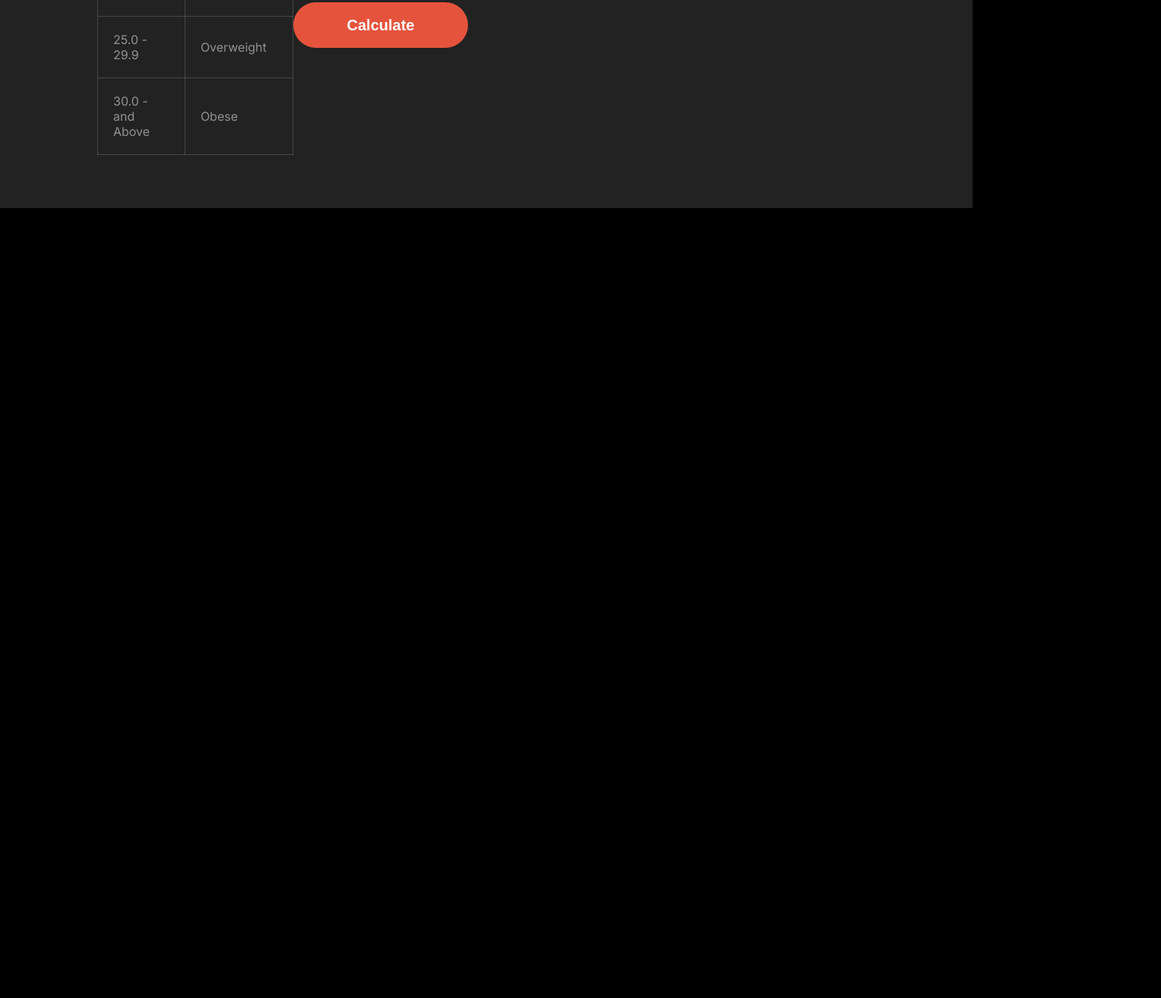
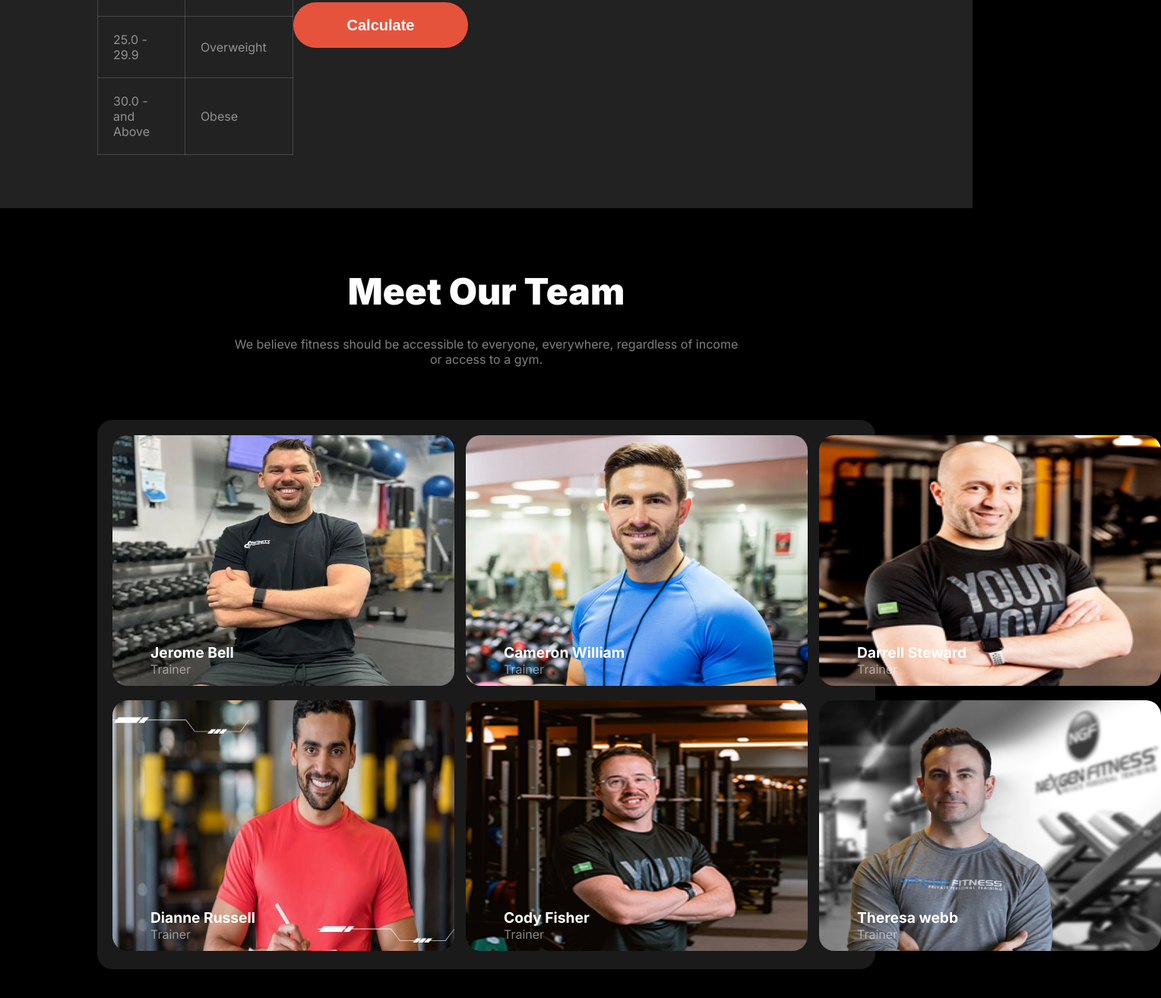
Before and after one commit to nakib-abid/Fitness-gym, a plain HTML site: page index.html in a window 1280 px wide. Shown: the part 2663-3977 px from the top of the page at 76% size, 1528 px wide, since content can reach past the window. Before the commit the page ends 2937 px from the top, so only its background shows below. Drawn offline with Linux system fonts and the light colour scheme.

Commit message:
added team section

```diff
--- a/index.html
+++ b/index.html
@@ -192,6 +192,58 @@
         </div>
       </section>
 
+      <section class="team">
+        <h3 class="color-1">Meet Our Team</h3>
+        <p class="color-2">
+          We believe fitness should be accessible to everyone, everywhere,
+          regardless of income <br> or access to a gym.
+        </p>
+        <div class="team-container">
+          <div class="team-content">
+            <img src="./images/trainer1.png" alt="" />
+            <div class="team-text">
+              <h5 class="color-1">Jerome Bell</h5>
+              <p class="color-2">Trainer</p>
+            </div>
+          </div>
+          <div class="team-content">
+            <img src="./images/trainer2.png" alt="" />
+            <div class="team-text">
+              <h5 class="color-1">Cameron William</h5>
+              <p class="color-2">Trainer</p>
+            </div>
+          </div>
+          <div class="team-content">
+            <img src="./images/trainer3.png" alt="" />
+            <div class="team-text">
+              <h5 class="color-1">Darrell Steward</h5>
+              <p class="color-2">Trainer</p>
+            </div>
+          </div>
+          <div class="team-content">
+            <img src="./images/trainer4.png" alt="" />
+            <div class="team-text">
+              <h5 class="color-1">Dianne Russell</h5>
+              <p class="color-2">Trainer</p>
+            </div>
+          </div>
+          <div class="team-content">
+            <img src="./images/trainer5.png" alt="" />
+            <div class="team-text">
+              <h5 class="color-1">Cody Fisher</h5>
+              <p class="color-2">Trainer</p>
+            </div>
+          </div>
+          <div class="team-content">
+            <img src="./images/trainer6.png" alt="" />
+            <div class="team-text">
+              <h5 class="color-1">Theresa webb</h5>
+              <p class="color-2">Trainer</p>
+            </div>
+          </div>
+        </div>
+      </section>
+
 
     </main>
 
--- a/style.css
+++ b/style.css
@@ -376,6 +376,62 @@ header {
     cursor: pointer;
   }
 
+  /* team section */
+
+.team {
+    width: 80%;
+    margin: 0 auto;
+    display: flex;
+    flex-direction: column;
+    margin-bottom: 80px;
+  }
+
+.team > h3 {
+    text-align: center;
+    font-size: 3rem;
+    font-weight: 900;
+    margin-top: 80px;
+    margin-bottom: 30px;
+
+  }
+
+.team > p {
+    text-align: center;
+    margin-bottom: 70px;
+  }
+
+.team-container {
+    text-align: center;
+    border-radius: 20px;
+    background: rgba(255, 255, 255, 0.1);
+    padding: 20px;
+    display: grid;
+    gap: 15px;
+    grid-template-columns: repeat(3, 1fr);
+  }
+
+.team-content {
+    position: relative;
+  }
+
+.team-text {
+    position: absolute;
+    text-align: left;
+    margin-left: 50px;
+    margin-top: -60px;
+  }
+
+.team-text > h5 {
+    font-size: 1.2rem;
+  }
+
+.team-content > img {
+    border-radius: 20px;
+    width: 450px;
+    height: 330px;
+  }
+
+
 
 
 
@@ -389,7 +445,8 @@ header {
   .habits,
   .run,
   .bmi,
-  .calculator-container {
+  .calculator-container,
+  .team {
     width: 90%;
     margin: 0 auto;
     padding-top: 20px;
@@ -561,6 +618,38 @@ header {
     width: 300px;
   }
 
+  /* team section */
+
+  .team-container {
+    grid-template-columns: 1fr;
+  }
+
+  .team-content > img {
+    width: 300px;
+    height: 230px;
+  }
+
+  .team > h3 {
+    text-align: center;
+    font-size: 2rem;
+    font-weight: 900;
+    margin-top: 20px;
+    margin-bottom: 20px;
+  }
+
+  .team > p {
+    text-align: center;
+    margin-bottom: 40px;
+  }
+
+  .team-text {
+    position: absolute;
+    text-align: left;
+    margin-left: 40px;
+    margin-top: -60px;
+  }
+
+
 
 
 
```
